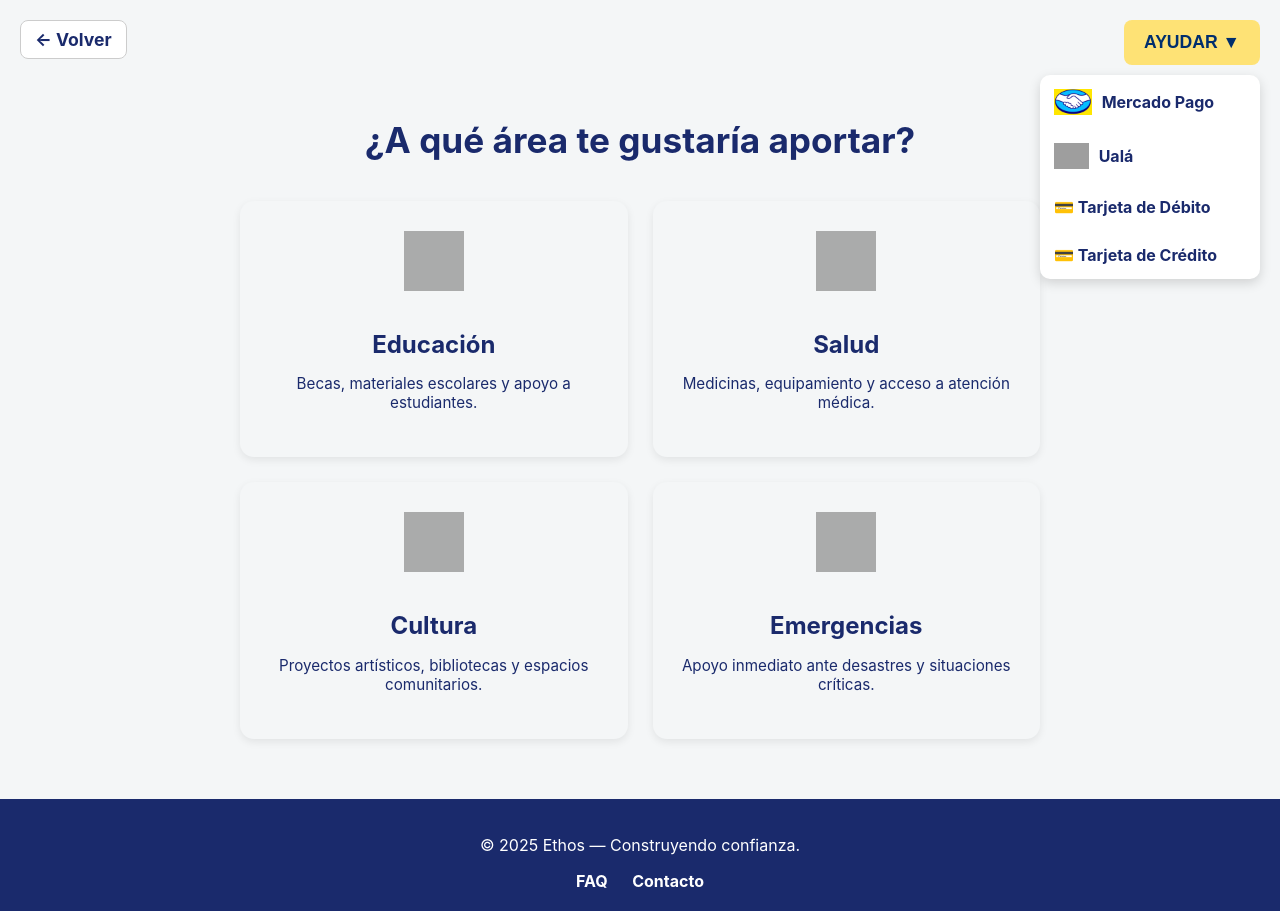
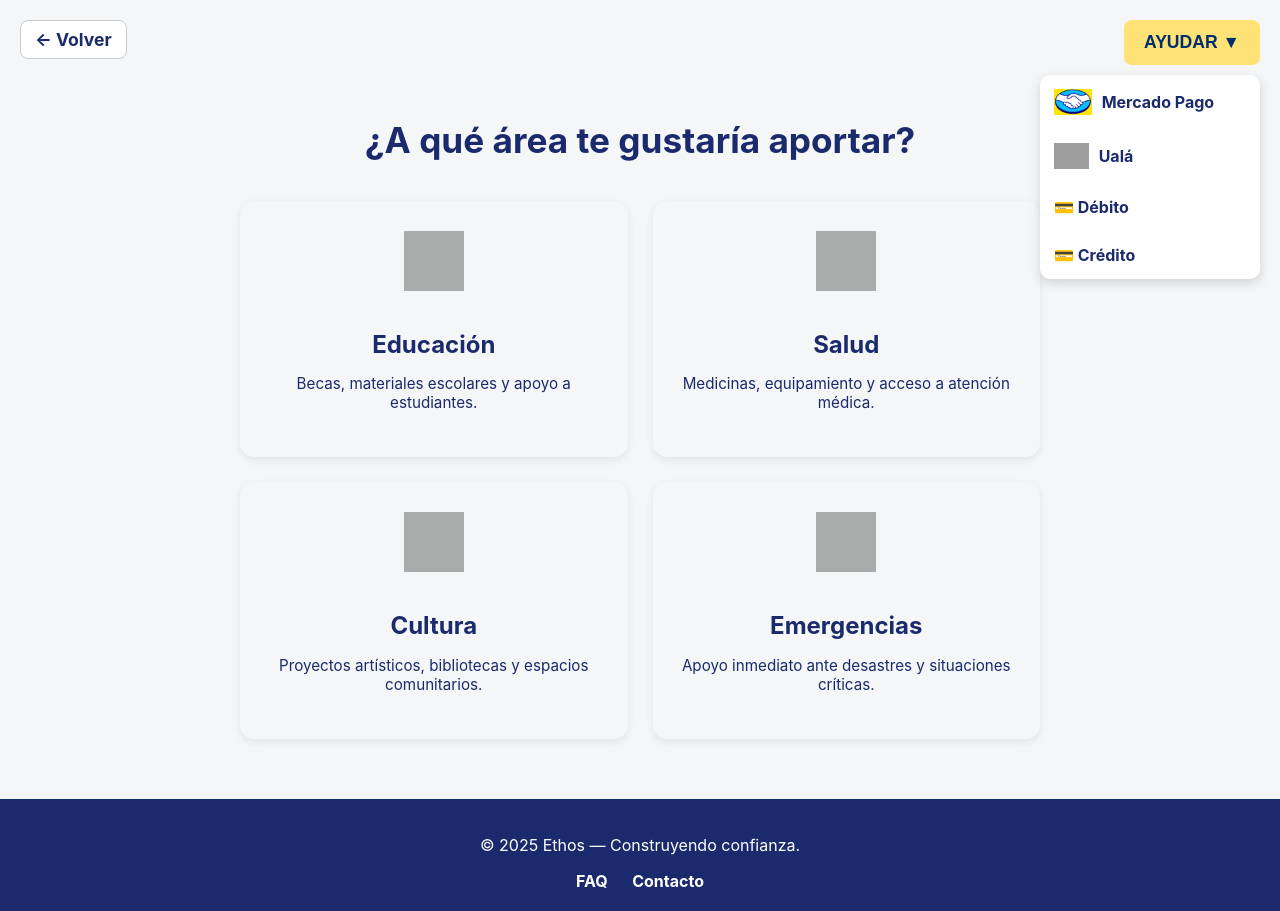
Before and after one commit to baubassi/ethos_play, a plain HTML site: page donar.html in a window 1280 px wide. Both pictures are taken after a click on the button "AYUDAR ▼". Drawn offline with Linux system fonts and the light colour scheme; grey boxes are pictures that could not be loaded.

Commit message:
Update donar.html

```diff
--- a/donar.html
+++ b/donar.html
@@ -28,16 +28,16 @@
         </a>
 
         <a href="LINK_UALA">
-            <img src="https://upload.wikimedia.org/wikipedia/commons/6/6b/Ual%C3%A1-logo.png" alt="">
+            <img src="https://raw.githubusercontent.com/baubassi/ethos_play/main/uala_logo.png" alt="">
             Ualá
         </a>
 
         <a href="LINK_DEBITO">
-            💳 Tarjeta de Débito
+            💳 Débito
         </a>
 
         <a href="LINK_CREDITO">
-            💳 Tarjeta de Crédito
+            💳 Crédito
         </a>
 
     </div>
```
